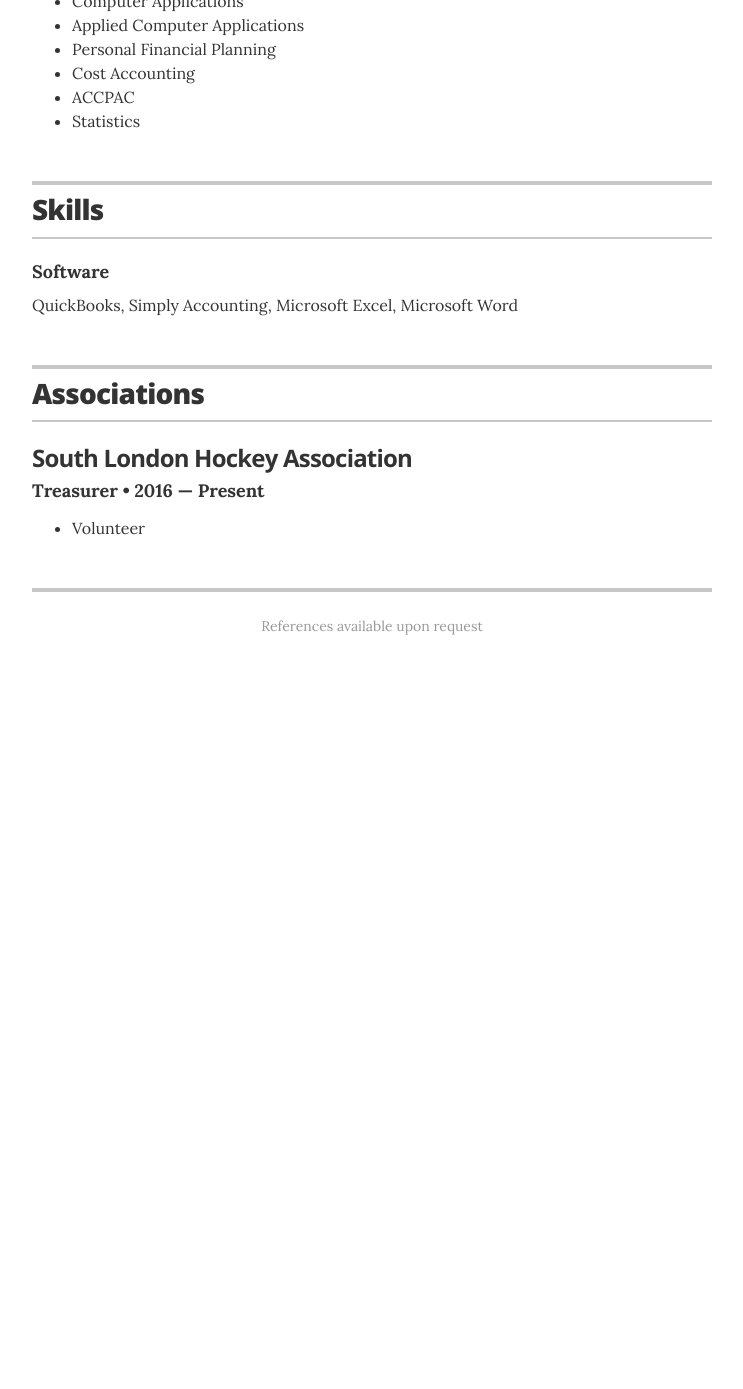
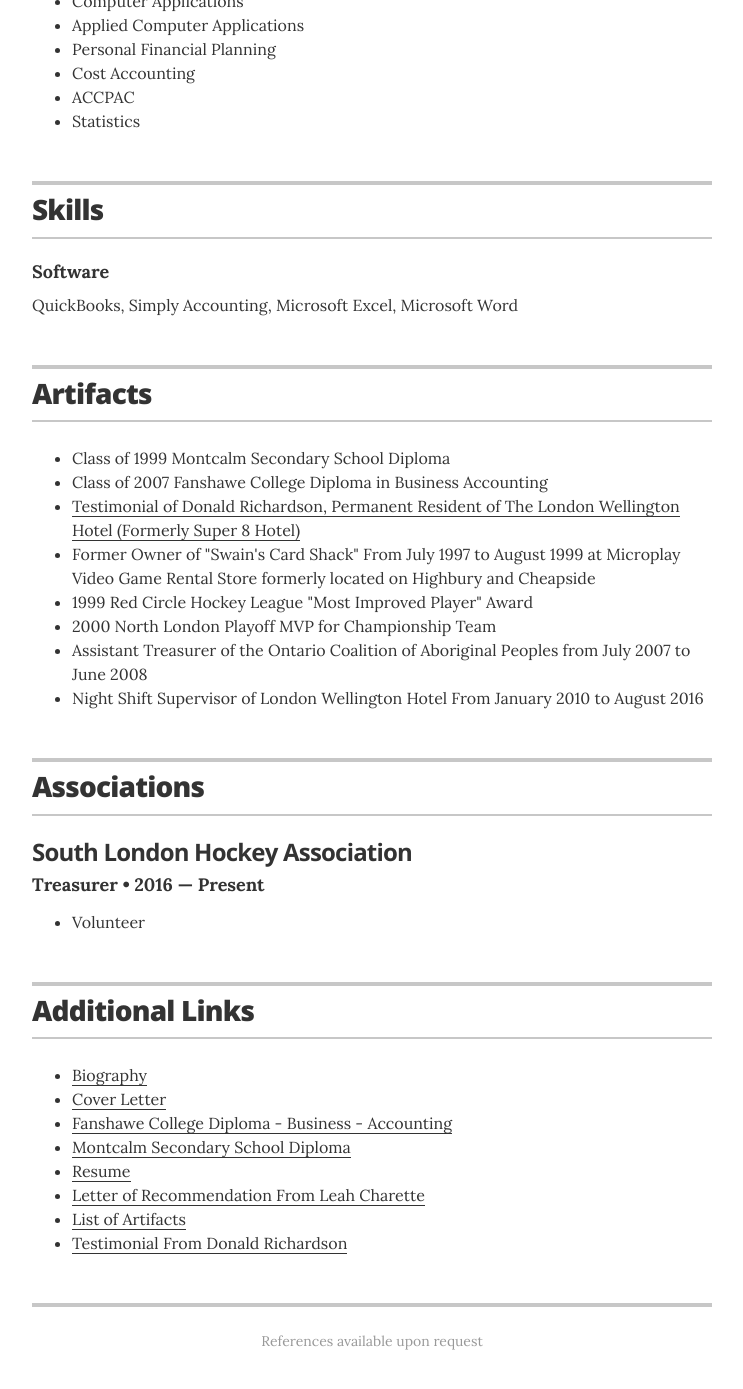
Before and after one commit to jonathanswainlondon/jonathanswainlondon.github.io, a Jekyll site: the page built from index.html, in a window 1280 px wide and 1400 px high, scrolled down 2015 px. Shown: the top 1389 px of the window, without its empty margins (268-1011 px from the left). Built offline with Jekyll 4.4.1, drawn with Linux system fonts in a browser that asks for light colours; before the commit the page ends 2700 px from its top, so only the background shows below that.

Commit message:
Recognition and Additional Links
- added recognition section with Artifacts heading
- added and linked the following artifacts:
  - Biography
  - Cover Letter
  - Fanshawe College Diploma - Business - Accounting
  - Montcalm Secondary School Diploma
  - Resume
  - Letter of Recommendation From Leah Charette
  - List of Artifacts
  - Testimonial From Donald Richardson
- removed unused body class

```diff
--- a/_config.yml
+++ b/_config.yml
@@ -25,8 +25,8 @@ resume_section_experience:      true
 resume_section_education:       true
 resume_section_projects:        false
 resume_section_skills:          true
-resume_section_recognition:     false
-resume_section_links:           false
+resume_section_recognition:     true
+resume_section_links:           true
 resume_section_associations:    true
 
 # Social links
--- a/_layouts/resume.html
+++ b/_layouts/resume.html
@@ -1,7 +1,7 @@
 <!DOCTYPE html>
 <html>
   {% include head.html %}
-  <body class="theme-{% if site.resume_theme %}{{ site.resume_theme }}{% endif %}">
+  <body>
     <div class="wrapper" itemscope itemtype="http://schema.org/Person">
       <header class="page-header">
         <h1 class="header-name" itemprop="name">{{ site.resume_name }}</h1>
@@ -149,12 +149,18 @@
       {% if site.resume_section_recognition %}
       <!-- begin Recognition -->
       <section class="content-section">
-        <header class="section-header"><h2>Recognition</h2></header>
-
+        <header class="section-header"><h2>Artifacts</h2></header>
         <div class="resume-item">
-          <h3 class="resume-item-title" itemprop="award">Example Title</h3>
-          <h4 class="resume-item-details">Outstanding Achievement &bull; 2010</h4>
-          <p class="resume-item-copy">Example awarded description.</p>
+          <ul class="resume-item-list">
+            <li>Class of 1999 Montcalm Secondary School Diploma</li>
+            <li>Class of 2007 Fanshawe College Diploma in Business Accounting</li>
+            <li><a href="artifacts/Testimonial From Donald Richardson.docx">Testimonial of Donald Richardson, Permanent Resident of The London Wellington Hotel (Formerly Super 8 Hotel)</a></li>
+            <li>Former Owner of "Swain's Card Shack" From July 1997 to August 1999 at Microplay Video Game Rental Store formerly located on Highbury and Cheapside</li>
+            <li>1999 Red Circle Hockey League "Most Improved Player" Award</li>
+            <li>2000 North London Playoff MVP for Championship Team</li>
+            <li>Assistant Treasurer of the Ontario Coalition of Aboriginal Peoples from July 2007 to June 2008</li>
+            <li>Night Shift Supervisor of London Wellington Hotel From January 2010 to August 2016</li>
+          </ul>
         </div>
       </section>
       <!-- end Recognition -->
@@ -181,7 +187,14 @@
 
         <div class="resume-item">
           <ul class="resume-item-list">
-            <li><a href="#">Example Link</a></li>
+            <li><a href="artifacts/Biography for Jon Swain.docx">Biography</a></li>
+            <li><a href="artifacts/Cover Letter for Jon Swain.docx">Cover Letter</a></li>
+            <li><a href="artifacts/IMG_0001.pdf">Fanshawe College Diploma - Business - Accounting</a></li>
+            <li><a href="artifacts/IMG_0002.pdf">Montcalm Secondary School Diploma</a></li>
+            <li><a href="artifacts/Jonathan Swain Resume 2016.docx">Resume</a></li>
+            <li><a href="artifacts/Letter of Recommendation From Leah Charette.docx">Letter of Recommendation From Leah Charette</a></li>
+            <li><a href="artifacts/List of Artifacts.docx">List of Artifacts</a></li>
+            <li><a href="artifacts/Testimonial From Donald Richardson.docx">Testimonial From Donald Richardson</a></li>
           </ul>
         </div>
       </section>
```
Also changed, not shown: 8 other files.
